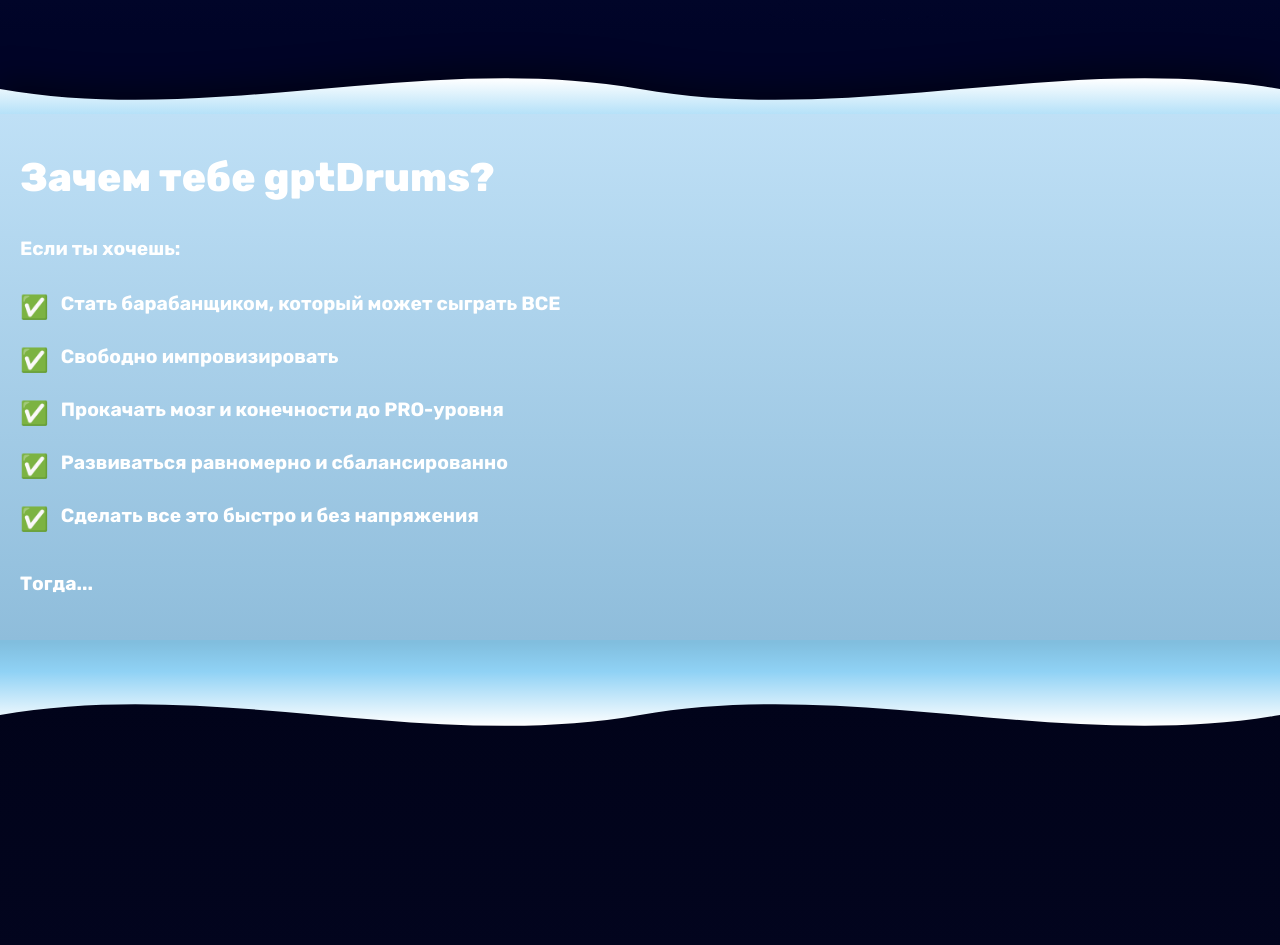
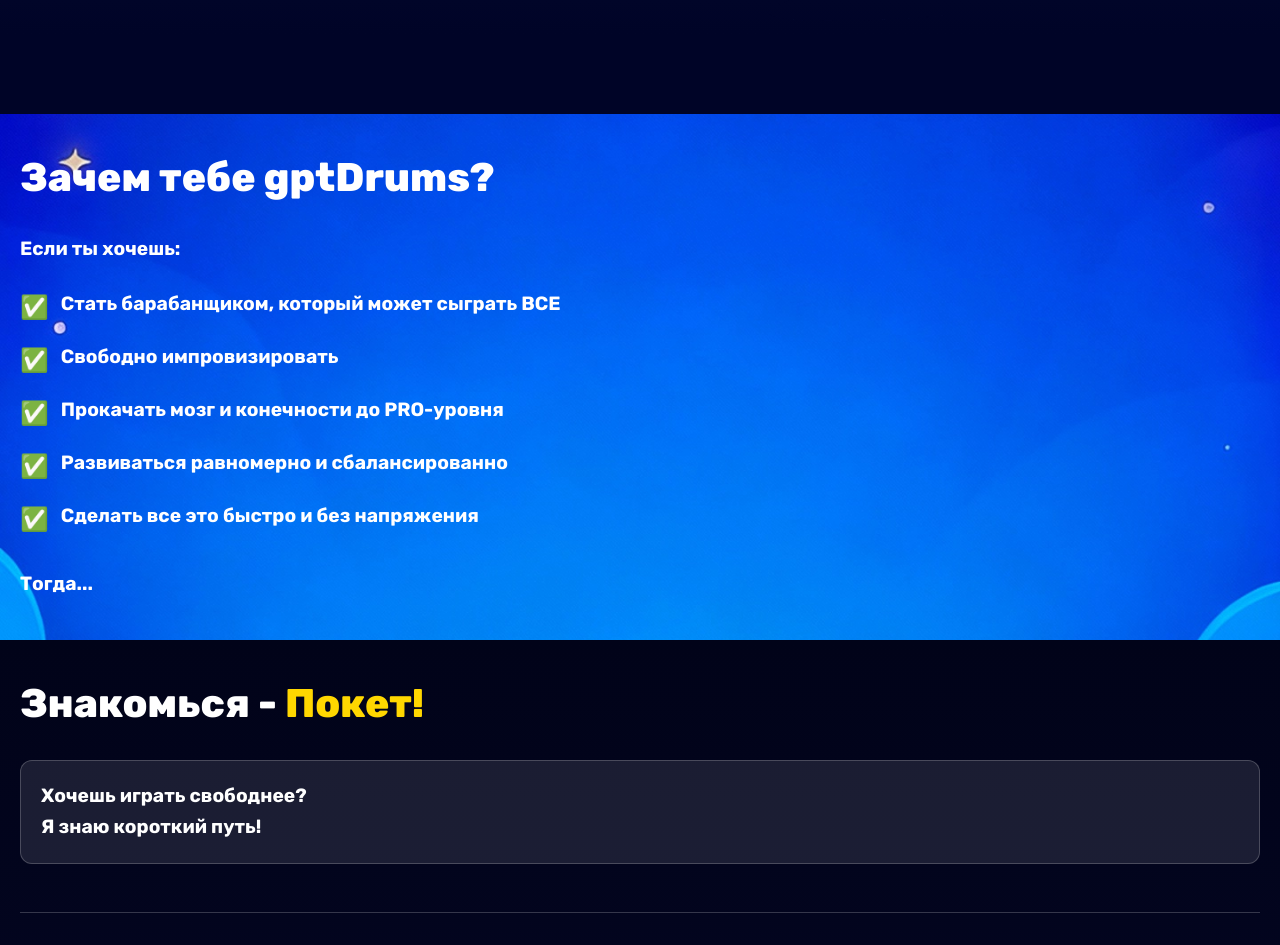
Before and after one commit to dayyes34/gptdrumslanding, a Next.js app: page / in a window 1280 px wide. Shown: the part 1507-2452 px from the top of the page. Built offline with nearby package versions, Linux system fonts and the light colour scheme.

Commit message:
Описание изменений

```diff
--- a/app/components/About.tsx
+++ b/app/components/About.tsx
@@ -5,17 +5,10 @@ import Image from 'next/image'
 export default function About() {
   return (
     <section id="about" style={{ padding: '0', background: 'linear-gradient(to bottom, #010319 0%, #0F1347 100%)', position: 'relative', zIndex: 1 }}>
-      {/* SVG волна сверху секции как шапка (перевернутая для стыковки) */}
+      {/* SVG волна скрыта */}
       <div
         style={{
-          position: 'absolute',
-          top: 0,
-          left: 0,
-          width: '100%',
-          lineHeight: 0,
-          zIndex: 0,
-          marginTop: '-100px',
-          transform: 'scaleY(-1)',
+          display: 'none',
         }}
       >
         <svg
@@ -45,7 +38,7 @@ export default function About() {
         </svg>
       </div>
 
-      <div style={{ padding: '40px 20px', position: 'relative', zIndex: 2, paddingTop: '300px' }}>
+      <div style={{ padding: '40px 20px', position: 'relative', zIndex: 2, paddingTop: '40px' }}>
         {/* Заголовок */}
       <h2
         style={{
--- a/app/components/WhyGptDrums.tsx
+++ b/app/components/WhyGptDrums.tsx
@@ -1,9 +1,11 @@
 'use client'
+
+import Image from 'next/image'
 
 export default function WhyGptDrums() {
   return (
     <section id="whygptdrums" style={{ padding: '40px 20px', position: 'relative' }}>
-      {/* Фон секции */}
+      {/* Фон секции - изображение whybg.webp */}
       <div
         style={{
           position: 'absolute',
@@ -11,21 +13,27 @@ export default function WhyGptDrums() {
           left: 0,
           right: 0,
           bottom: 0,
-          background: 'linear-gradient(to bottom, #BFE0F6 0%, #8FBDDB 100%)',
-          zIndex: 2,
+          width: '100%',
+          height: '100%',
+          zIndex: 1,
         }}
-      />
+      >
+        <Image
+          src="/whybg.webp"
+          alt="Background"
+          fill
+          style={{
+            objectFit: 'cover',
+            objectPosition: 'center',
+          }}
+          priority
+        />
+      </div>
 
-      {/* SVG волна сверху секции как шапка */}
+      {/* SVG волна скрыта */}
       <div
         style={{
-          position: 'absolute',
-          top: 0,
-          left: 0,
-          width: '100%',
-          lineHeight: 0,
-          zIndex: 1,
-          marginTop: '-150px',
+          display: 'none',
         }}
       >
         <svg
```
Also changed, not shown: public/whybg.webp (added).
